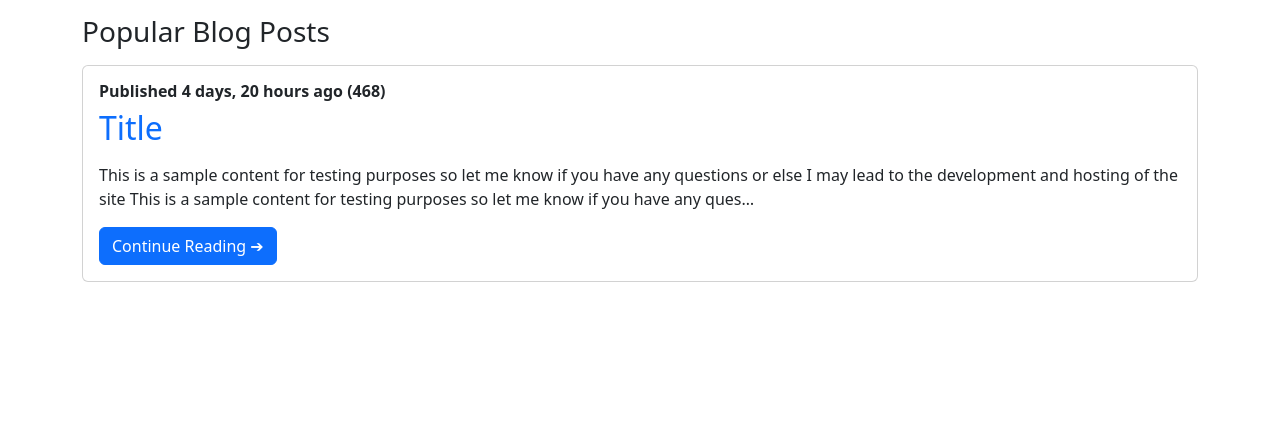
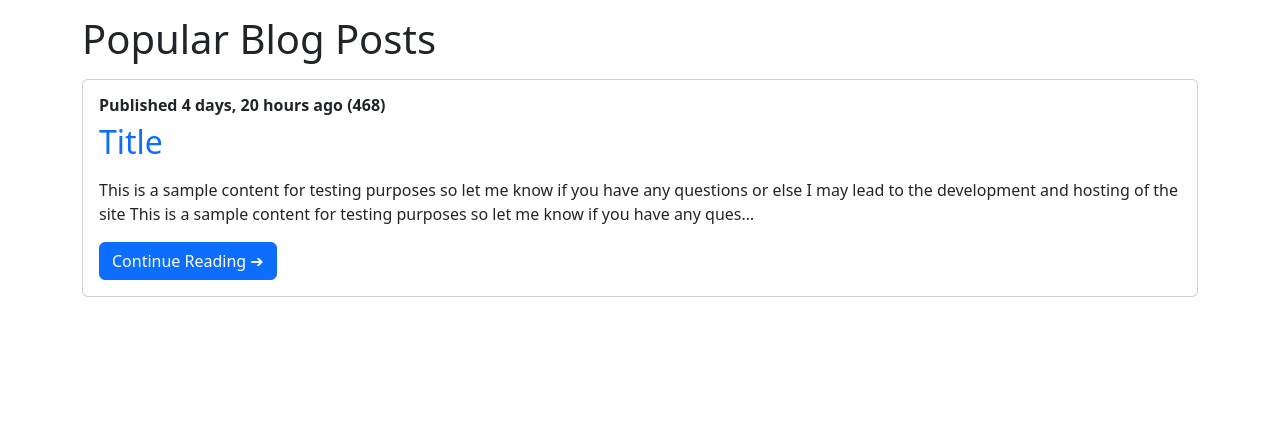
Before and after one commit to VidYtai/duffer-dude, a Django app: page / in a window 1280 px wide. Shown: the part 377-800 px from the top of the page. Run offline with Django 3.2, Linux system fonts and the light colour scheme; data comes from the database, SQL or seed files in the repository; some libraries are stand-ins or nearby versions.

Commit message:
Update home.html

```diff
--- a/templates/home/home.html
+++ b/templates/home/home.html
@@ -39,7 +39,7 @@ Array.from(previews).forEach((element)=>{
   </button>
 </div>
 <div class="container">
-  <h3 class="mt-3">Popular Blog Posts</h3>
+  <h1 class="mt-3">Popular Blog Posts</h1>
   <div class="my-3">
     {% for post in allPosts %}
     <div class="card my-3">
```
